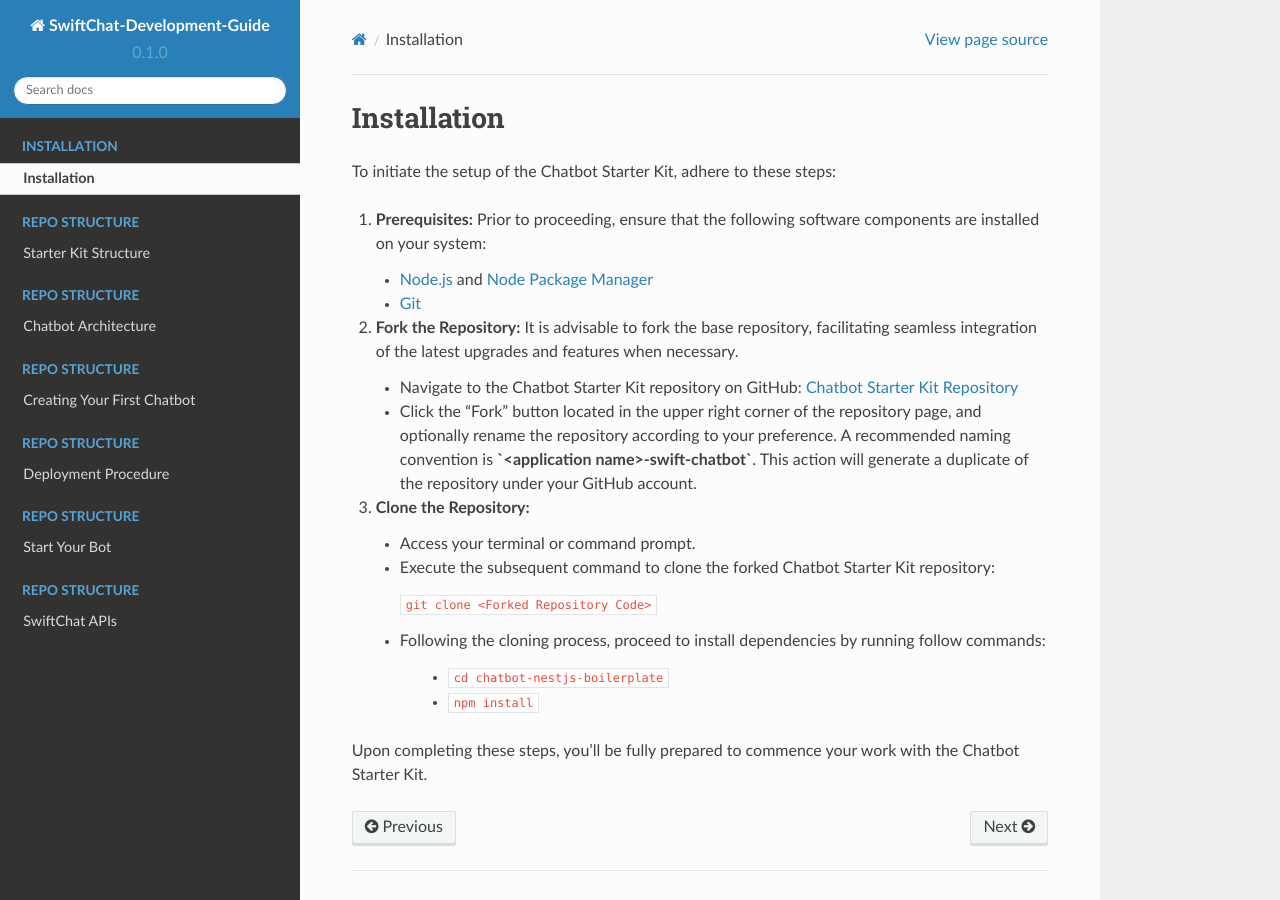
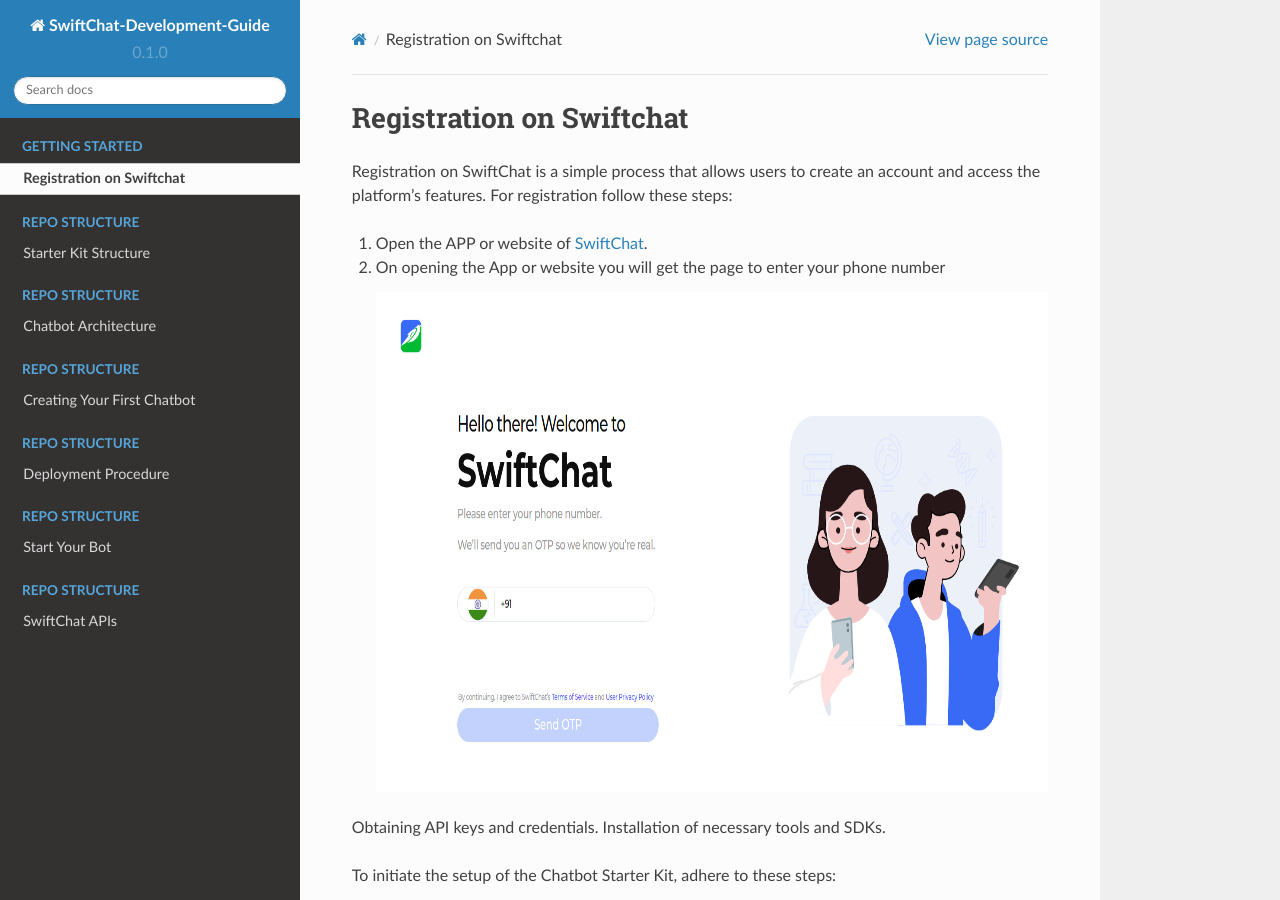
Before and after one commit to Priyanka-sharma181/Chatbot-Development-Guide, a Sphinx documentation site: the page built from docs/source/installation.rst, in a window 1280 px wide and 900 px high. Built offline with Sphinx 7.4.7 and the Read the Docs theme 2.0.0, drawn with Linux system fonts in a browser that asks for light colours.

Commit message:
updating TOC

```diff
--- a/docs/source/index.rst
+++ b/docs/source/index.rst
@@ -57,7 +57,7 @@
 .. only:: not index
 
    .. toctree::
-      :caption: Installation
+      :caption: Getting Started
       :hidden:
 
       installation.rst
--- a/docs/source/installation.rst
+++ b/docs/source/installation.rst
@@ -1,5 +1,21 @@
-Installation
+Registration on Swiftchat
 ------------
+
+Registration on SwiftChat is a simple process that allows users to create an account and access the platform's features. For registration follow these steps:
+
+1. Open the APP or website of `SwiftChat <https://web.convegenius.ai/>`_.
+2. On opening the App or website you will get the page to enter your phone number
+
+   .. image:: ../images/installation_images/login.png
+      :alt: login page
+      :width: 2500
+      :height: 500
+      :align: center
+
+
+
+Obtaining API keys and credentials.
+Installation of necessary tools and SDKs.
 
 To initiate the setup of the Chatbot Starter Kit, adhere to these steps:
 
```
Also changed, not shown: docs/images/installation_images/login.png (added).
